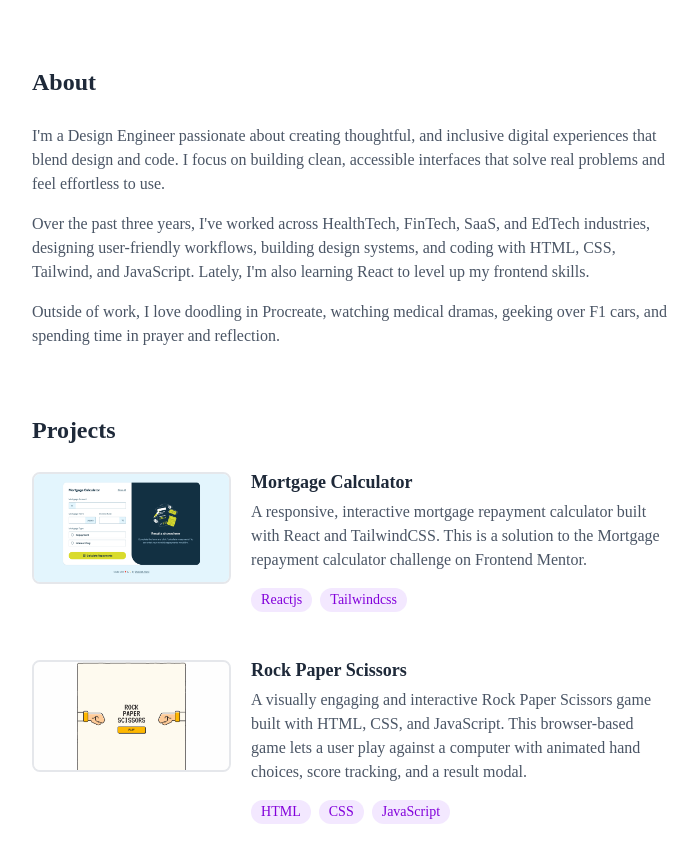
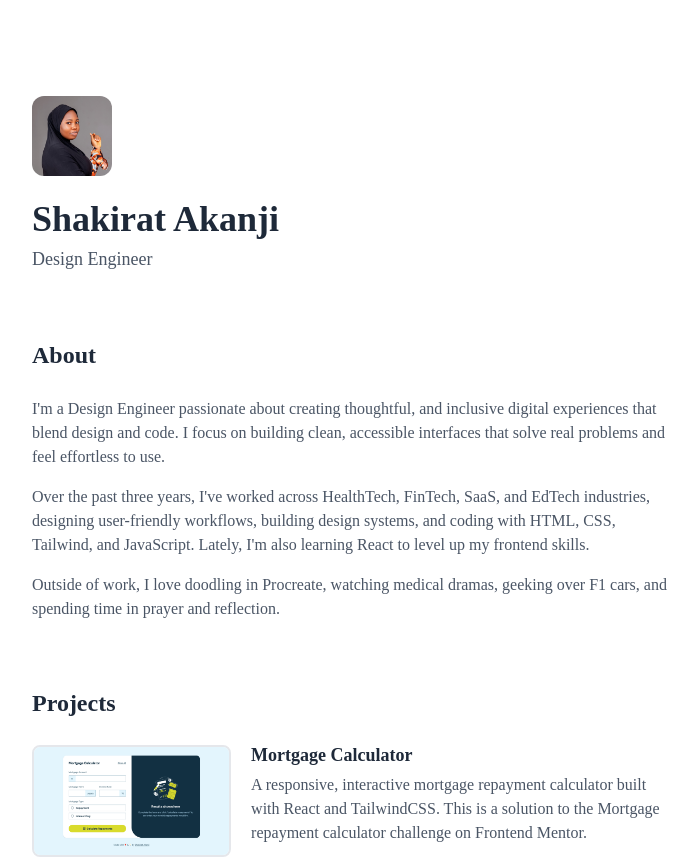
Before and after one commit to Anikhe00/Portfolio-V1, a React (Vite) app: page / in a window 1280 px wide. Shown: the top 858 px of the page, without its empty margins (288-985 px from the left). Built offline with nearby package versions, Linux system fonts and the light colour scheme.

Commit message:
Fix Header and Nav Links

```diff
--- a/src/App.jsx
+++ b/src/App.jsx
@@ -1,6 +1,6 @@
 import { Analytics } from "@vercel/analytics/react";
 import { useEffect, useState, useMemo } from "react";
-
+import Header from "./components/layout/Header";
 import Projects from "./components/layout/Projects";
 import About from "./components/layout/About";
 import ToolSection from "./components/layout/ToolSection";
@@ -39,7 +39,8 @@ function App() {
   }, [sections]);
 
   return (
-    <div className="relative mx-auto min-h-screen max-w-screen-xl px-6 py-12 font-sans md:px-12 lg:px-80 md:py-16 lg:py-0">
+    <div className="relative mx-auto min-h-screen max-w-screen-xl px-6 py-12 font-sans gap-[2.5rem] md:px-12 lg:px-80 md:py-16 lg:py-24">
+      <Header />
       <main
         id="content"
         className="flex flex-col gap-[2.5rem] lg:gap-[4rem] items-start lg:py-[4rem] w-full overflow-visible"
--- /dev/null
+++ b/src/components/layout/Header.jsx
@@ -0,0 +1,26 @@
+import ShakiratImage from "../../images/IQK_6032.jpg";
+
+export default function Header() {
+  return (
+    <header className="flex flex-col items-start justify-between gap-[1rem] w-full h-auto py-0">
+      <div className="flex flex-col items-start gap-[1rem]">
+        <div className="w-full h-auto flex flex-col items-start gap-[1rem]">
+          <img
+            src={ShakiratImage}
+            alt="Shakirat"
+            className="object-cover object-top size-[5rem] rounded-[0.75rem]"
+          />
+
+          <div className="flex flex-col items-start gap-[0rem]">
+            <h1 className="text-gray-800 text-[2rem] md:text-[2.25rem] lg:text-[2.25rem] font-bold leading-normal font-[Baskerville]">
+              Shakirat Akanji
+            </h1>
+            <p className="text-[1.125rem] leading-normal font-normal text-gray-600 font-[Manrope]">
+              Design Engineer
+            </p>
+          </div>
+        </div>
+      </div>
+    </header>
+  );
+}
--- a/src/components/layout/Navigation.jsx
+++ /dev/null
@@ -1,50 +0,0 @@
-import ShakiratImage from "../../images/IQK_6032.jpg";
-import Button from "../common/Button";
-import socialAccountData from "../../socialMediaData";
-import NavLink from "../common/NavLink";
-
-export default function Navigation({ sections, active }) {
-  return (
-    <header className="flex flex-col items-start justify-between gap-[1rem] w-full lg:w-[40%] h-auto py-0 md:py-0 lg:py-[4rem] lg:sticky lg:top-0 lg:flex lg:max-h-screen lg:flex-col lg:justify-between ">
-      <div className="flex flex-col items-start gap-[2rem]">
-        <div className="w-full h-auto flex flex-col items-start gap-[1rem]">
-          <img
-            src={ShakiratImage}
-            alt="Shakirat"
-            className="object-cover object-top w-[6.5rem] h-[6.5rem] rounded-[0.75rem]"
-          />
-
-          <div className="flex flex-col items-start gap-[0rem]">
-            <h1 className="text-gray-800 text-[2.25rem] md:text-[2.25rem] lg:text-[2.25rem] font-bold leading-normal font-[Baskerville]">
-              Shakirat Akanji
-            </h1>
-            <p className="text-[1.125rem] leading-normal font-normal text-gray-600 font-[Manrope]">
-              Design Engineer
-            </p>
-          </div>
-        </div>
-
-        <nav className="hidden lg:flex flex-col gap-[0.75rem] items-start justify-start">
-          {sections.map((pageName) => (
-            <NavLink
-              key={pageName}
-              pageName={pageName}
-              isActive={active === pageName.toLowerCase()}
-            />
-          ))}
-        </nav>
-      </div>
-
-      <div className="flex flex-row gap-[1rem] items-center justify-center">
-        {socialAccountData.map((account, index) => (
-          <Button
-            key={index}
-            icon={account.icon}
-            label={account.name}
-            link={account.link}
-          />
-        ))}
-      </div>
-    </header>
-  );
-}
```
